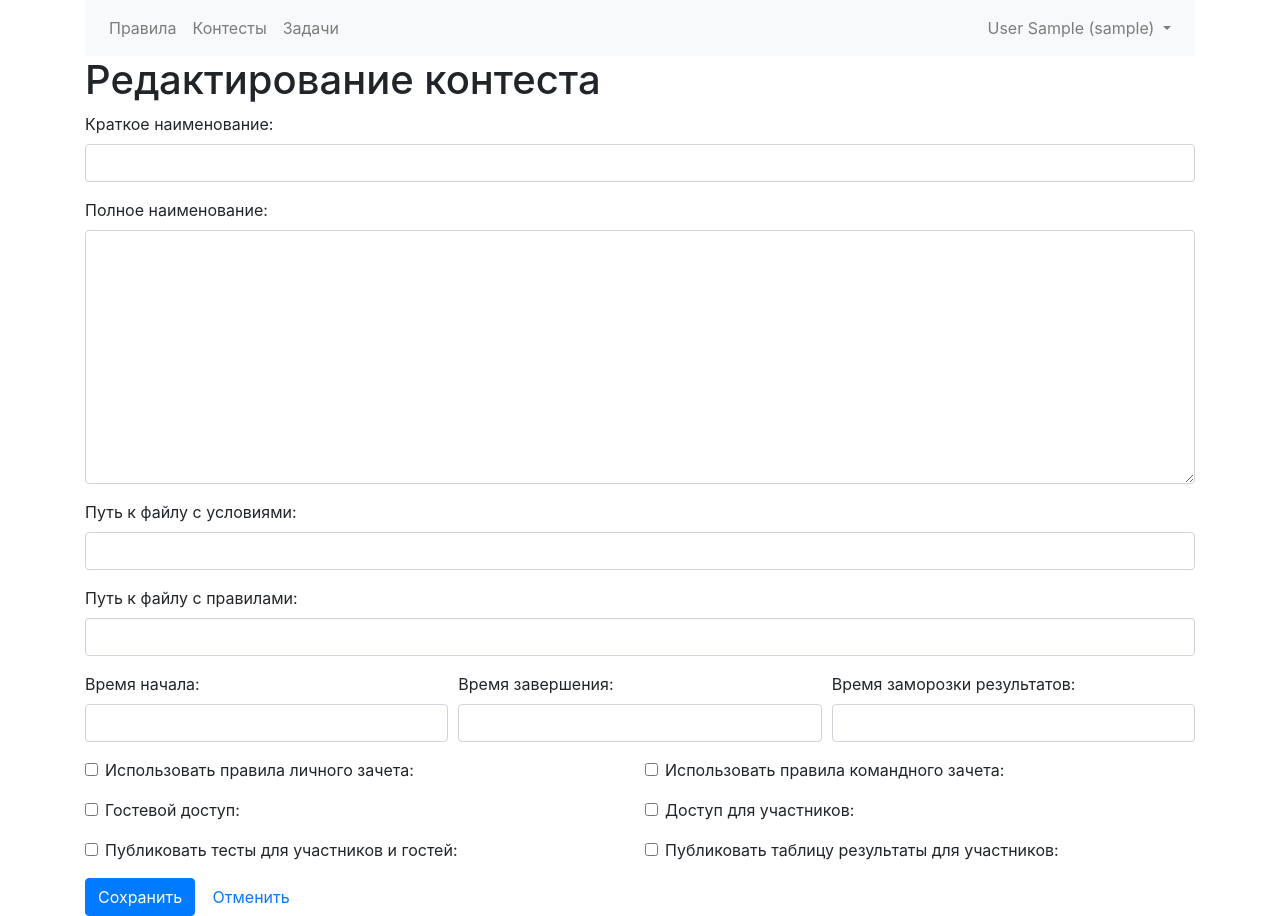
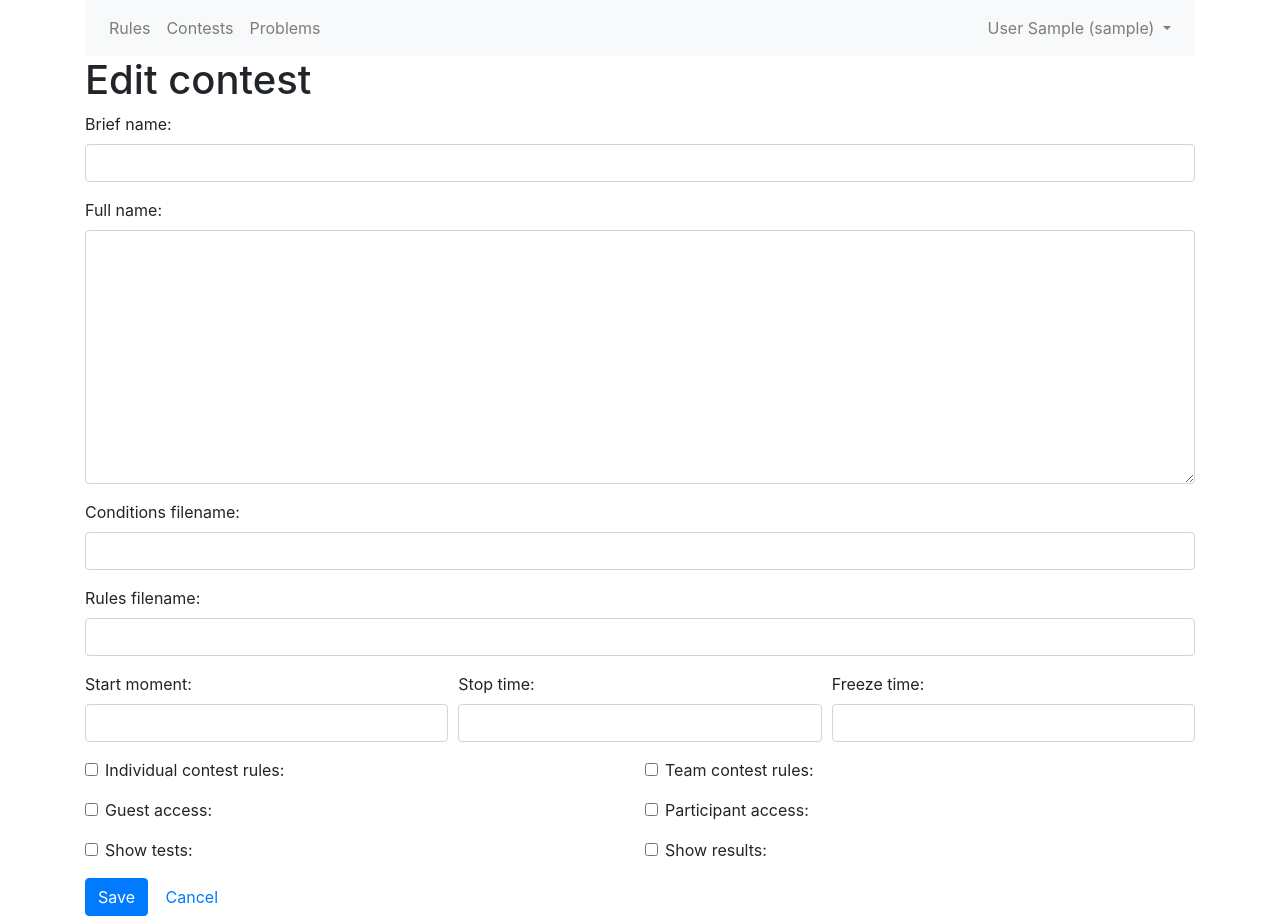
Before and after one commit to kafitimi/multimeter, a Django app: page /en/contest/create/ in a window 1280 px wide. Run offline with Django 3.2, Linux system fonts and the light colour scheme; the visitor is signed in with stand-in values (Sample User, id 1); some libraries are stand-ins or nearby versions.

Commit message:
Перевод на английский

```diff
--- a/multimeter/models.py
+++ b/multimeter/models.py
@@ -31,11 +31,11 @@ class CountryReference(Model):
     """
     Справочник государств
     """
-    name = CharField('название', max_length=50)
+    name = CharField(_('name'), max_length=50)
 
     class Meta:
-        verbose_name = 'государство'
-        verbose_name_plural = 'государства'
+        verbose_name = _('country')
+        verbose_name_plural = _('countries')
 
     def __str__(self):
         return self.name
@@ -48,14 +48,14 @@ class Account(AbstractUser):
     Флаг is_admin означает организатора контеста.
     Дополнительные атрибуты нужны для заполнения протоколов.
     """
-    patronymic_name = CharField('отчество', max_length=50, blank=True, default='')
-    birthday = DateField('дата рождения', blank=True, null=True)
+    patronymic_name = CharField(_('second name'), max_length=50, blank=True, default='')
+    birthday = DateField(_('birthday'), blank=True, null=True)
     country = ForeignKey('CountryReference', on_delete=CASCADE, blank=True, null=True,
-                         verbose_name='гражданство')
+                         verbose_name=_('country'))
 
     class Meta:
-        verbose_name = 'пользователь'
-        verbose_name_plural = 'пользователи'
+        verbose_name = _('user')
+        verbose_name_plural = _('users')
 
     def __str__(self):
         answer = self.username
@@ -97,27 +97,27 @@ class Contest(Model):
     Флаг show_tests разрешает участникам и гостям видеть тесты после окончания олимпиады.
 
     """
-    brief_name = CharField('краткое наименование', max_length=100)
-    full_name = TextField('полное наименование')
+    brief_name = CharField(_('brief name'), max_length=100)
+    full_name = TextField(_('full name'))
 
-    conditions = CharField('путь к файлу с условиями', max_length=255)
-    rules = CharField('путь к файлу с правилами', max_length=255)
+    conditions = CharField(_('conditions filename'), max_length=255)
+    rules = CharField(_('rules filename'), max_length=255)
 
-    start = DateTimeField('время начала')
-    stop = DateTimeField('время завершения', blank=True, null=True)
-    freeze = DateTimeField('время заморозки результатов', blank=True, null=True)
+    start = DateTimeField(_('start moment'))
+    stop = DateTimeField(_('stop time'), blank=True, null=True)
+    freeze = DateTimeField(_('freeze time'), blank=True, null=True)
 
-    personal_rules = BooleanField('использовать правила личного зачета')
-    command_rules = BooleanField('использовать правила командного зачета')
+    personal_rules = BooleanField(_('individual contest rules'))
+    command_rules = BooleanField(_('team contest rules'))
 
-    guest_access = BooleanField('гостевой доступ')
-    participant_access = BooleanField('доступ для участников')
-    show_tests = BooleanField('публиковать тесты для участников и гостей')
-    show_results = BooleanField('публиковать таблицу результаты для участников')
+    guest_access = BooleanField(_('guest access'))
+    participant_access = BooleanField(_('participant access'))
+    show_tests = BooleanField(_('show tests'))
+    show_results = BooleanField(_('show results'))
 
     class Meta:
-        verbose_name = 'олимпиада'
-        verbose_name_plural = 'олимпиады'
+        verbose_name = _('contest')
+        verbose_name_plural = _('contests')
         ordering = ['brief_name']
 
     def __str__(self):
--- a/multimeter/templates/multimeter/contest_form.html
+++ b/multimeter/templates/multimeter/contest_form.html
@@ -1,10 +1,11 @@
 {% extends 'multimeter/menu.html' %}
+{% load i18n %}
 {% block content %}
     <div id="form" class="d-none">{{ form }}</div>
     <div class="container">
         <div class="row">
             <div class="col">
-                <h1>{% block title %}Редактирование контеста{% endblock %}</h1>
+                <h1>{% block title %}{% trans 'Edit contest' %}{% endblock %}</h1>
                 <form method="post">
                     {% csrf_token %}
 
@@ -46,8 +47,8 @@
                         </div>
                     </div>
 
-                    <input type="submit" name="submit" class="btn btn-primary" value="Сохранить">
-                    <a href="{% url 'contest_list' %}" class="btn btn-default">Отменить</a>
+                    <input type="submit" name="submit" class="btn btn-primary" value="{% trans 'Save' %}">
+                    <a href="{% url 'contest_list' %}" class="btn btn-default">{% trans 'Cancel' %}</a>
                 </form>
             </div>
         </div>
--- a/multimeter/templates/multimeter/index.html
+++ b/multimeter/templates/multimeter/index.html
@@ -4,7 +4,7 @@
     <div class="container">
         <div class="row">
             <div class="col-12">
-                <h1>{% block title %}Главная страница{% endblock %}</h1>
+                <h1>{% block title %}{% trans 'Index page' %}{% endblock %}</h1>
             </div>
         </div>
     </div>
--- a/multimeter/templates/multimeter/login.html
+++ b/multimeter/templates/multimeter/login.html
@@ -1,16 +1,17 @@
 {% extends "multimeter/page.html" %}
+{% load i18n %}
 {% block body %}
 <div id="form" class="d-none">{{ form }}</div>
 <div class="container">
     <div class="row">
         <div class="col-4 offset-4">
-            <h1>{% block title %}Вход{% endblock %}</h1>
+            <h1>{% block title %}{% trans 'Login' %}{% endblock %}</h1>
             <div class="text-danger" data-form="nonfield-errorlist"></div>
             <form method="post">
                 {% csrf_token %}
                 <div class="form-group" data-form="username"></div>
                 <div class="form-group" data-form="password"></div>
-                <input type="submit" name="submit" class="btn btn-primary" value="Войти">
+                <input type="submit" name="submit" class="btn btn-primary" value="{% trans 'Login' %}">
             </form>
         </div>
     </div>
--- a/multimeter/templates/multimeter/menu.html
+++ b/multimeter/templates/multimeter/menu.html
@@ -1,4 +1,5 @@
 {% extends "multimeter/page.html" %}
+{% load i18n %}
 {% load static %}
 {% block body %}
     <div class="container">
@@ -7,16 +8,16 @@
                 <nav class="navbar navbar-expand navbar-light bg-light">
                     <ul class="navbar-nav mr-auto">
                         <li class="nav-item{% if request.resolver_match.view_name == 'template' %} active{% endif %}">
-                            <a class="nav-link" href="{% url 'index' %}">Правила</a>
+                            <a class="nav-link" href="{% url 'index' %}">{% trans 'Rules' %}</a>
                         </li>
                         {% if user.is_superuser %}
                             <li class="nav-item{% if request.resolver_match.view_name == 'contest_list' %} active{% endif %}">
-                                <a class="nav-link" href="{% url 'contest_list' %}">Контесты</a>
+                                <a class="nav-link" href="{% url 'contest_list' %}">{% trans 'Contests' %}</a>
                             </li>
                         {% endif %}
                         {% if user.is_staff %}
                             <li class="nav-item{% if request.resolver_match.view_name == 'problem_list' %} active{% endif %}">
-                                <a class="nav-link" href="{% url 'problem_list' %}">Задачи</a>
+                                <a class="nav-link" href="{% url 'problem_list' %}">{% trans 'Problems' %}</a>
                             </li>
                         {% endif %}
                     </ul>
@@ -28,22 +29,22 @@
                             </a>
                             <div class="dropdown-menu">
                                 <a class="dropdown-item" href="{% url 'account' %}">
-                                    <i class="fas fa-user"></i> Профиль
+                                    <i class="fas fa-user"></i> {% trans 'Profile' %}
                                 </a>
                                 <a class="dropdown-item" href="{% url 'password' %}">
-                                    <i class="fas fa-key"></i> Изменить пароль
+                                    <i class="fas fa-key"></i> {% trans 'Change password' %}
                                 </a>
                                 <a class="dropdown-item" href="{% url 'logout' %}">
-                                    <i class="fas fa-sign-out-alt"></i> Выйти
+                                    <i class="fas fa-sign-out-alt"></i> {% trans 'Logout' %}
                                 </a>
                             </div>
                         </li>
                         {% else %}
                         <li class="nav-item">
-                            <a class="nav-link" href={% url 'login' %}>Вход</a>
+                            <a class="nav-link" href={% url 'login' %}>{% trans 'Login' %}</a>
                         </li>
                         <li class="nav-item">
-                            <a class="nav-link" href={% url 'signup' %}>Регистрация</a>
+                            <a class="nav-link" href={% url 'signup' %}>{% trans 'Registration' %}</a>
                         </li>
                         {% endif %}
                     </ul>
--- a/multimeter/templates/multimeter/signup.html
+++ b/multimeter/templates/multimeter/signup.html
@@ -1,10 +1,11 @@
 {% extends "multimeter/page.html" %}
+{% load i18n %}
 {% block body %}
 <div id="form" class="d-none">{{ form }}</div>
 <div class="container">
     <div class="row">
         <div class="col-4 offset-4">
-            <h1>{% block title %}Регистрация{% endblock %}</h1>
+            <h1>{% block title %}{% trans 'Registration' %}{% endblock %}</h1>
             <div class="text-danger" data-form="nonfield-errorlist"></div>
             <form method="post">
                 {% csrf_token %}
@@ -14,7 +15,7 @@
                 <div class="form-group" data-form="last_name"></div>
                 <div class="form-group" data-form="first_name"></div>
                 <div class="form-group" data-form="patronymic_name"></div>
-                <input type="submit" name="submit" class="btn btn-primary" value="Зарегистрироваться">
+                <input type="submit" name="submit" class="btn btn-primary" value="{% trans 'Register' %}">
             </form>
         </div>
     </div>
```
Also changed, not shown: multimeter/forms.py (+11 -11 lines), multimeter/templates/multimeter/account_form.html (+4 -3 lines), multimeter/templates/multimeter/contest_confirm_delete.html (+5 -4 lines), multimeter/templates/multimeter/contest_list.html (+7 -6 lines), multimeter/templates/multimeter/password_change.html (+4 -3 lines), multimeter/templates/multimeter/problem_confirm_delete.html (+5 -4 lines), multimeter/templates/multimeter/subtask_confirm_delete.html (+5 -4 lines), multimeter/templates/multimeter/subtask_form.html (+5 -4 lines), multimeter/locale/ru/LC_MESSAGES/django.po.
